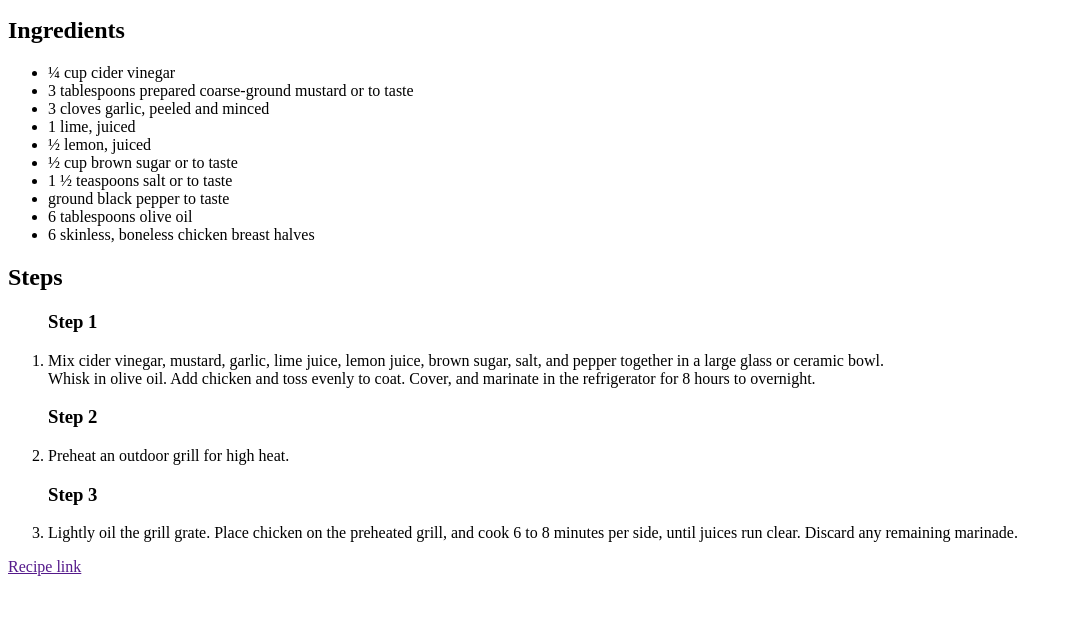
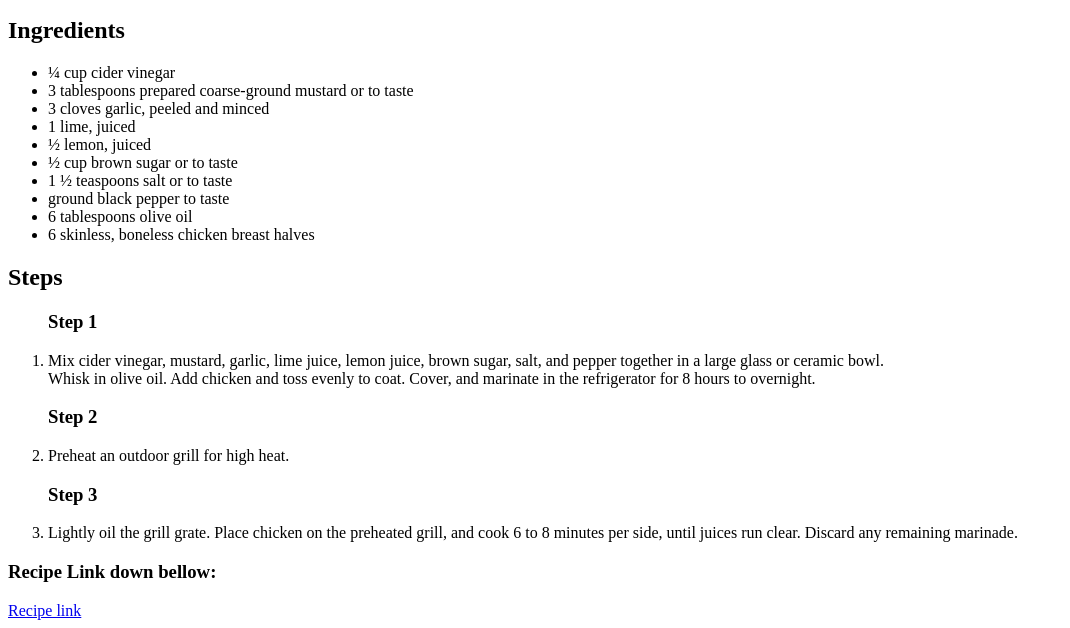
Before and after one commit to IgorCunha10/odin-recipes, a plain HTML site: page html/chicken.html in a window 1280 px wide. Shown: the part 431-1059 px from the top of the page, without its empty margins (0-1070 px from the left). Before the commit the page ends 1015 px from the top, so only its background shows below. Drawn offline with Linux system fonts and the light colour scheme.

Commit message:
Added the recipe link to the chicken recipe

```diff
--- a/html/chicken.html
+++ b/html/chicken.html
@@ -35,7 +35,7 @@
         <h3>Step 3</h3>
         <li>Lightly oil the grill grate. Place chicken on the preheated grill, and cook 6 to 8 minutes per side, until juices run clear. Discard any remaining marinade.</li>
     </ol>
-
-    <a href="">Recipe link</a>
+    <h3>Recipe Link down bellow:</h3>
+    <a href="https://www.allrecipes.com/recipe/30522/unbelievable-chicken/">Recipe link</a>
 </body>
 </html>
```
